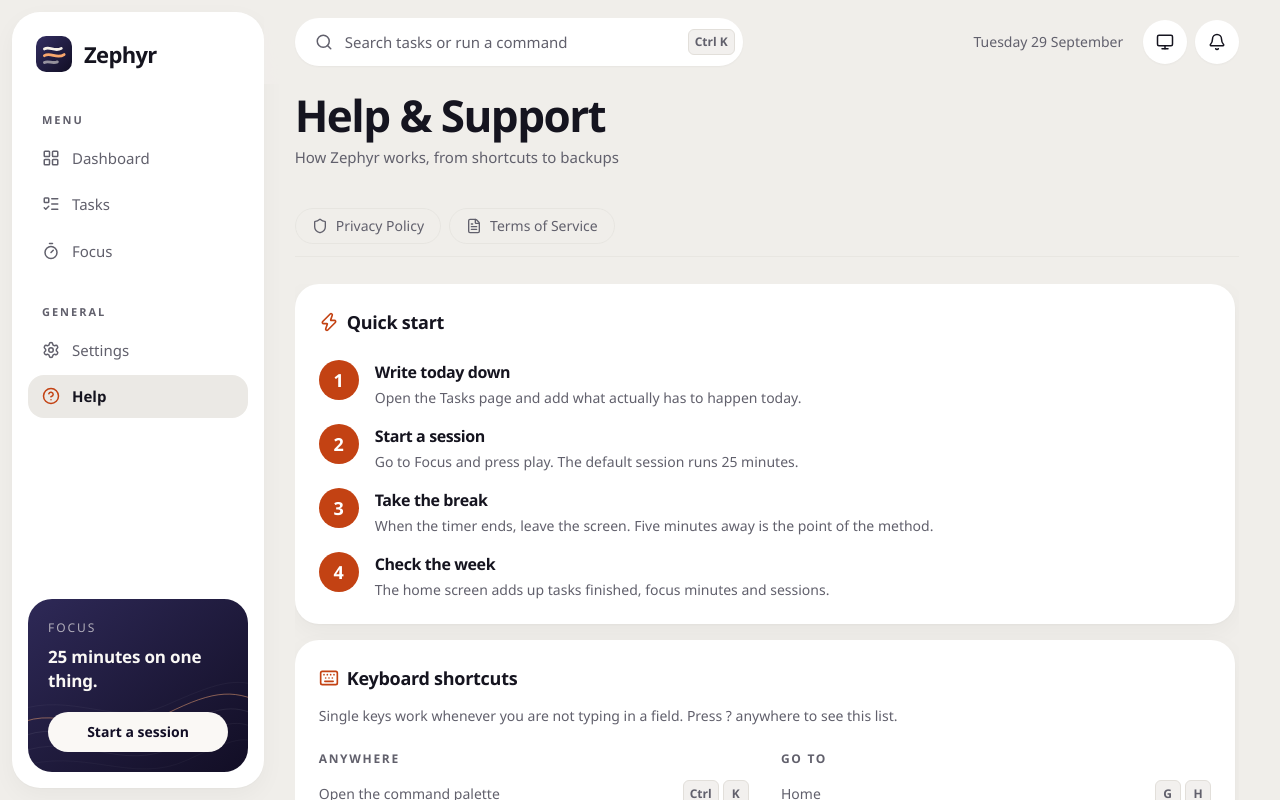
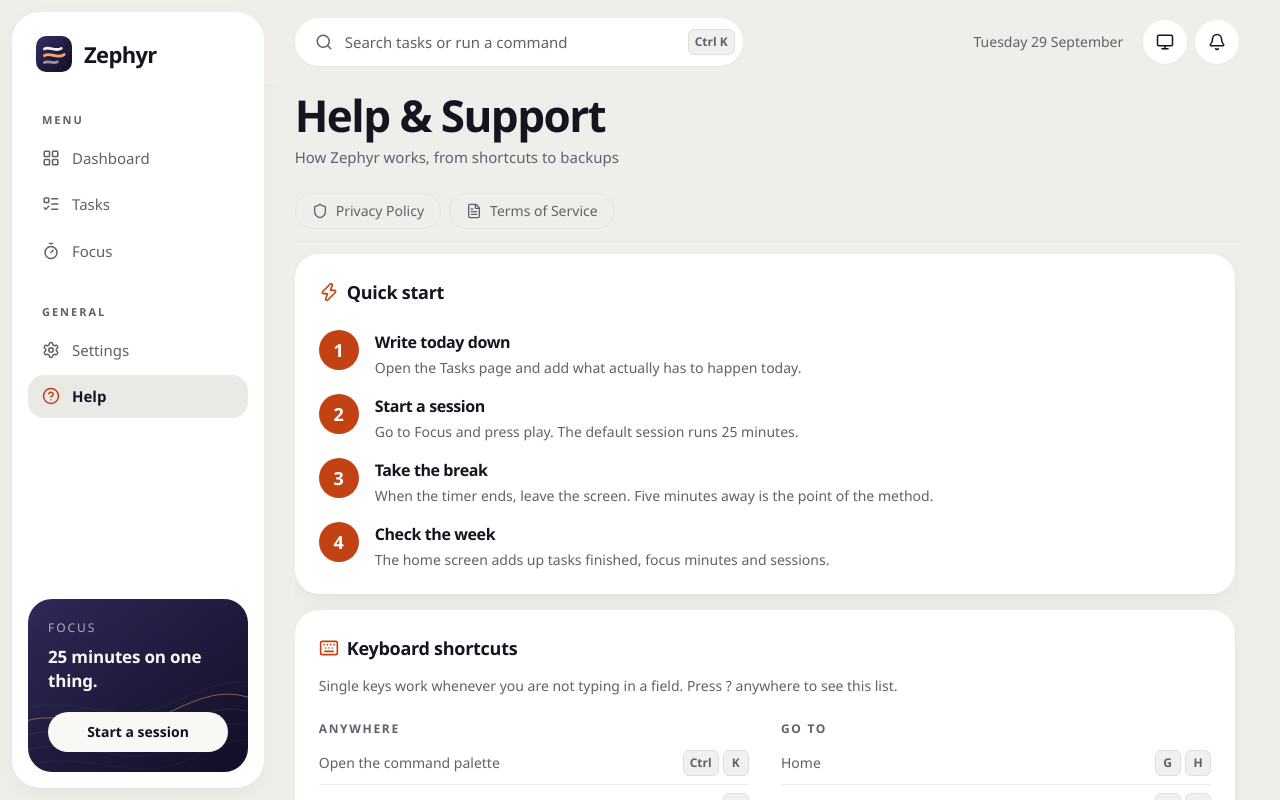
Before and after one commit to dominikkoenitzer/Zephyr, a React (Vite) app: page /help in a window 1280 px wide. Shown: the top 800 px of the page. Built offline with nearby package versions, Linux system fonts and the light colour scheme.

Commit message:
Let the page shell stack its header and cards without a gap of its own

```diff
--- a/src/components/Layout/PageContainer.jsx
+++ b/src/components/Layout/PageContainer.jsx
@@ -1,24 +1,17 @@
 import { cn } from '../../lib/utils';
 
 /**
- * Standard page shell: a centered content column.
+ * Standard page shell: a column the page header and its cards stack in.
  *
- * Deliberately not a scroll container. `main` in AppLayout owns the page
- * scroll; when both scrolled, each reserved its own scrollbar gutter and
- * left a dead strip down the right of every route using this shell.
- *
- * Deliberately NOT a card: content sits directly on the page
- * background and individual Cards provide the surfaces. `panel-stack` lays
- * children out as a vertical stack with the shared panel gap.
- *
- * Width comes from `.page-width` so every route shares one column; do not
- * override it per page or the headings stop lining up.
+ * Deliberately not a scroll container (the window scrolls) and not a card:
+ * the page's own cards are the surfaces. Width comes from `.page-width` on the
+ * layout, so every route shares one column.
  */
 function PageContainer({ children, className }) {
   return (
     <div
       className={cn(
-        'page-width flex-1 min-h-0 panel-stack',
+        'flex min-h-0 flex-1 flex-col',
         className
       )}
     >
```
